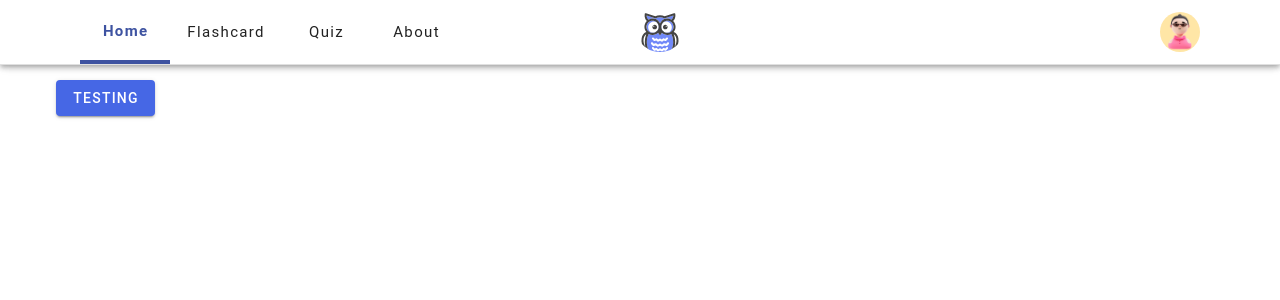
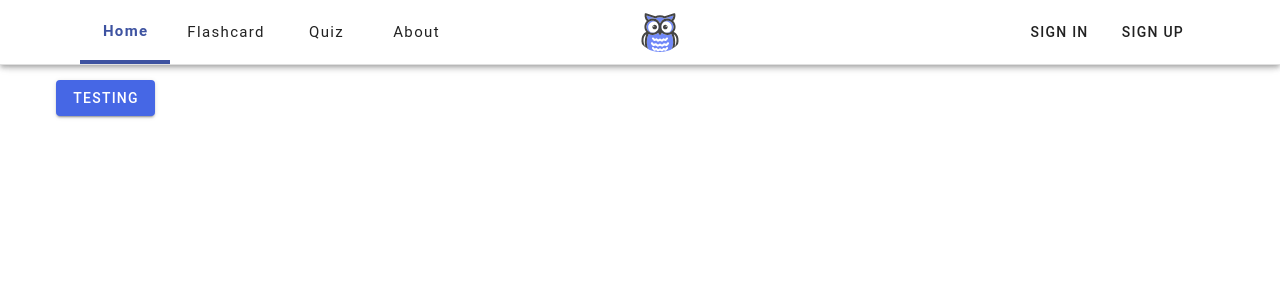
Before and after one commit to CollabStack/Owlmingo-Frontend3, a Nuxt app: page / in a window 1280 px wide. Shown: the top 300 px of the page. Built offline with nearby package versions, Linux system fonts and the light colour scheme.

Commit message:
Refactor authentication components: update UserNavbar for logged-out state, add mounted logs to SignIn and Auth-SignIn

```diff
--- a/components/UserNavbar.vue
+++ b/components/UserNavbar.vue
@@ -34,7 +34,7 @@
                 </v-col>
 
                 <!-- Right: Buttons -->
-                <v-col v-if="isLoggedIn" cols="8" md="3" class="d-none d-md-flex text-right d-flex align-center justify-end gap-x-20">
+                <v-col v-if="!isLoggedIn" cols="8" md="3" class="d-none d-md-flex text-right d-flex align-center justify-end gap-x-20">
                     <div>
                         <v-btn to="/auth">sign in</v-btn>
                         <v-btn to="/auth/sign-up">Sign Up</v-btn>
@@ -96,6 +96,11 @@ watch(() => route.path, (newPath) => {
     activeTab.value = newPath;
 });
 
+/* ========== MOUNTED ==========*/
+onMounted(() => {
+    console.log('Navbar mounted');
+    console.log('isLoggedIn', isLoggedIn.value);
+});
 /* ========== METHODS ==========*/
 function setActive(tab: string) {
   if (activeTab.value === tab) return; // Prevent redundant navigation
--- a/components/auth/SignIn.vue
+++ b/components/auth/SignIn.vue
@@ -46,6 +46,11 @@ const email = ref('');
 const password = ref('');
 const authStore = userAuth();
 
+// Mounted
+onMounted(() => {
+    console.log('Sign In mounted');
+});
+
 // Login method
 const login = async () => {
     try {
--- a/pages/auth/index.vue
+++ b/pages/auth/index.vue
@@ -1,5 +1,5 @@
 <template>
-    <SignIn />
+    <Auth-SignIn />
     <TelegramAuth />
 
 </template>
```
